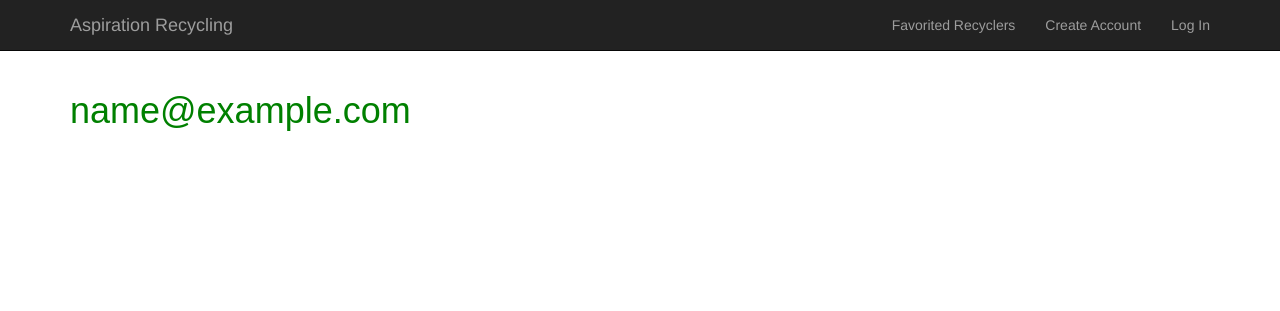
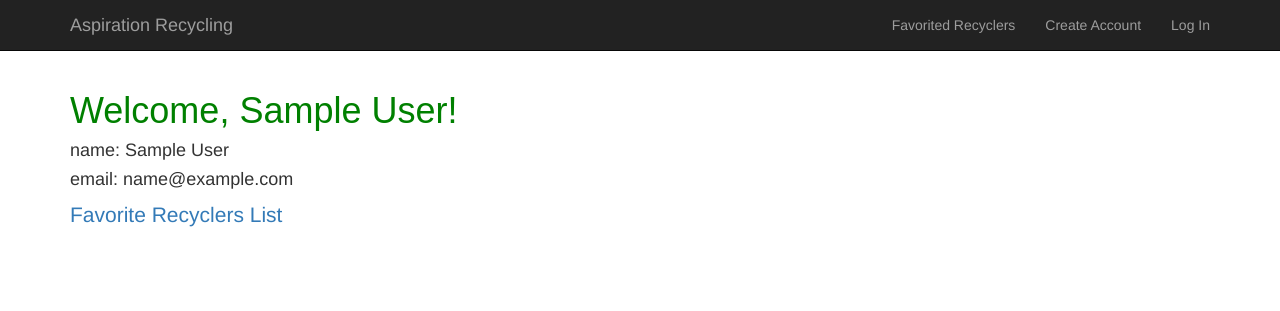
Before and after one commit to rosemondho/recycle-app, a Flask app: page /1 in a window 1280 px wide. Shown: the top 311 px of the page. Run offline with Flask 2, Linux system fonts and the light colour scheme; the visitor is signed in with stand-in values (Sample User, id 1); data comes from the database, SQL or seed files in the repository; some libraries are stand-ins or nearby versions.

Commit message:
Added login and logout and user functionality

```diff
--- a/materials.py
+++ b/materials.py
@@ -1,13 +1,14 @@
-import urllib
+from urllib.request import urlopen
 import os
 import simplejson
+
 
 API_KEY = os.environ['EARTH911_KEY']
 
 base_url = 'http://api.earth911.com/'
 
 def query(url):
-    text = urllib.urlopen(url).read()
+    text = urlopen(url).read()
     result = simplejson.loads(text)
     if 'error' in result:
         raise Exception(result['error'])
--- a/model.py
+++ b/model.py
@@ -13,10 +13,9 @@ class User(db.Model):
     user_id = db.Column(db.Integer,
                         autoincrement=True,
                         primary_key=True)
+    name = db.Column(db.String)
     email = db.Column(db.String, unique=True)
-    zip_code = db.Column(db.Integer)
     password = db.Column(db.String)
-    pet_num = db.Column(db.Integer)
 
 
     def __repr__(self):
@@ -29,14 +28,14 @@ class Recycler(db.Model):
     location_id = db.Column(db.Integer, autoincrement=True, primary_key=True)
     name = db.Column(db.String)
     address = db.Column(db.Text)
-    recycling_info = db.Column(db.String)
-    description = db.Column(db.String)
+    materials = db.Column(db.String)
+    distance = db.Column(db.Integer)
 
     def __repr__(self):
         return f'<Recycler location_id={self.location_id} name={self.name}>'
 
 class FavRecycler(db.Model):
-    """A movie rating."""
+    """A favorited Recycler."""
 
     __tablename__ = 'fav_recycler'
 
--- a/server.py
+++ b/server.py
@@ -31,9 +31,7 @@ app.jinja_env.undefined = StrictUndefined
 @app.route('/')
 def homepage():
     """View homepage"""
-    # search function makes a call to API
-    # receives data as JSON
-    # displays that data and the parts I want and the wait that you want
+
     return render_template('homepage.html')
 
 
@@ -87,14 +85,25 @@ def find_recycler_by_zip():
                             loc_details=loc_details)
 
 
+@app.route('/recycler/<location_id>')
+def show_recycler(location_id):
+    """Show details of a particular recycler"""
+    # interact with API to call more details
+    locdetails_url = f'http://api.earth911.com/earth911.getLocationDetails'
+    print("LOCATION ID: ", location_id)
+    payload = {'api_key': API_KEY,
+                'location_id[]': location_id}
+    response = requests.get(locdetails_url, params=payload)
+    loc_detail = response.json()
+    recycler = loc_detail['result'][location_id]
+    materials = recycler['materials']
+    print('Recycler:', recycler)
+    print('Accepted Materials:', materials)
 
-# Nearest Recyclers: Show all of them
-# Each title of recyclers make into a link
-# @app.route('/nearest_recyclers')
-# def nearest_recyclers(recyclers):
-#     """View nearest recyclers"""
-#     print("entered nearest_recyclers route")
-#     return render_template('nearest_recyclers.html', recyclers=recyclers)
+    return render_template('recycler_details.html',
+                           recycler=recycler,
+                           materials=materials,
+                           location_id=location_id)
 
 # make a dedicated route for handling to favorite a recycler
 # set it up like setting up details page
@@ -104,9 +113,9 @@ def find_recycler_by_zip():
 # /makefavorite
 # app.route: def favorites_page(): [actual favorited page]
 # submit form, get details from form, call crud, redirect location details
-@app.route("/add_to_favorites/<recycler_id>")
-def add_to_favorites(recycler_id):
-    """Add a melon to cart and redirect to shopping cart page.
+@app.route("/add_to_favorites/<location_id>")
+def add_to_favorites(location_id):
+    """Add a recycler to favorites and redirect to Favorites page.
 
     When a melon is added to the cart, redirect browser to the shopping cart
     page and display a confirmation message: 'Melon successfully added to
@@ -121,97 +130,61 @@ def add_to_favorites(recycler_id):
     # - flash a success message
     # - redirect the user to the cart page
     # add it to database to show user
-    session.setdefault("cart",{})
-    melon_id_count = session["cart"]    # {melon_id: count}
-    melon = melons.get_by_id(melon_id).common_name
-    flash(f"{melon} was successfully added to cart.")
-    melon_id_count[melon_id] = melon_id_count.get(melon_id, 0) + 1
-    print(melon_id_count)
-    return redirect("/cart")
 
-# @app.route('/makefavorite')
-# def make_favorite():
-#     """Show details of a particular recycler"""
 
-#     recycler = crud.get_recycler_by_id(recycler_id)
+    session.setdefault(session['Current User'],{})
+    fav_recycler = session["favorites"]    # {location_id : comments}
 
-#     return render_template('recycler_details.html', recyclers = recyclers)
+    # get name of recycler from API
+    locdetails_url = f'http://api.earth911.com/earth911.getLocationDetails'
+    payload = {'api_key': API_KEY,
+              'location_id[]': location_id}
+    response = requests.get(locdetails_url, params=payload)
+    loc_details = response.json()
+    print("Location Details: ", loc_details)
+    recycler_name = loc_details['result'][location_id]['description']
+
+    flash(f"{recycler_name} was successfully added to Favorites.")
+    return redirect("/favorites")
+
 
 @app.route("/favorites")
-def show_favorite_recyclers():
-    """Display content of shopping cart."""
+def show_favorite_recyclers(location_id):
+    """Display list of favorited recyclers."""
 
-    # TODO: Display the contents of the shopping cart.
+    fav_recyclers = session["favorites"]
+    fav_recycler_list = []
+    for recycler in fav_recyclers:
+        fav_recycler_list.append(location_id)
 
-    # The logic here will be something like:
-    #
-    # - get the cart dictionary from the session
-    # - create a list to hold melon objects and a variable to hold the total
-    #   cost of the order
-    # - loop over the cart dictionary, and for each melon id:
-    #    - get the corresponding Melon object
-    #    - compute the total cost for that type of melon
-    #    - add this to the order total
-    #    - add quantity and total cost as attributes on the Melon object
-    #    - add the Melon object to the list created above
-    # - pass the total order cost and the list of Melon objects to the template
-    #
-    # Make sure your function can also handle the case wherein no cart has
-    # been added to the session
-    fav_recycler = session["favorites"]
-    melon_list = []
-    cart_sum = 0
-    for melon_id in melon_id_count:
-        print("number of melons: " + str(melon_id_count[melon_id]))
-        melon_obj = melons.get_by_id(melon_id)
-        melon_obj.quantity = melon_id_count[melon_id]
-        print("quantity * price per melon: " + melon_obj.total())
-        total = melon_obj.total_cost
-        melon_list.append(melon_obj)
-        cart_sum = cart_sum + total
-
-    cart_sum = "${:.2f}".format(cart_sum)
-    print(melon_list[0].common_name)
-    print(cart_sum)
-    print(melon_list)
-    return render_template("cart.html",
-                            cart=melon_list,
-                            cart_sum=cart_sum,
-                            )
-
-@app.route('/recycler/<location_id>')
-def show_recycler(location_id):
-    """Show details of a particular recycler"""
-    # interact with API to call more details
-    # recycler = crud.get_recycler_by_id(location_id)
-
-    return render_template('recycler_details.html', recycler=recycler)
+    print(fav_recycler_list[0]['result'][location_id]['description'])
+    print(fav_recycler_list)
+    return render_template("favorites.html",
+                            favorites=fav_recycler_list)
 
 
 @app.route('/createaccount')
 def create_account():
     """Create account for a new user."""
-
-    #users = crud.get_users()
     return render_template('create_account.html')
-#    return render_template('create_account.html', users=users)
 
 
 @app.route('/createaccount', methods=['POST'])
 def register_user():
     """Create a new uesr."""
+    new_name = request.form.get('name')
     new_email = request.form.get('email')
     new_password = request.form.get('password')
 
      # if email exists, flash message to say you can't create an account
      # if it doens't, create new user flash message telling it created successfully
 
-    #user = crud.get_user_by_email(new_email)
+    user = crud.get_user_by_email(new_email)
 
     if user:
         flash("Can't create an account with that email. Try again.")
     else:
-        crud.create_user(new_email, new_password)
+        crud.create_user(new_name, new_email, new_password)
         flash('Account created. Please log in.')
 
     return redirect('/')
@@ -220,9 +193,7 @@ def register_user():
 def login():
     """Login page for a user."""
 
-    #users = crud.get_users()
     return render_template('login.html')
-#    return render_template('login.html', users=users)
 
 
 @app.route('/login', methods=['POST'])
@@ -230,21 +201,39 @@ def login_user():
     user_email = request.form.get('email')
     user_password = request.form.get('password')
 
-    #user_id = crud.user_id_if_match(password)
-    session['Current User'] = user_id
+    user_id = crud.user_id_if_match(user_email, user_password)
+    session.setdefault('Current User', user_id)
+    print('SESSION: ', session)
+    print('USER ID: ', user_id)
 
-    flash('Logged in!')
 
-    redirect('/<user_id')
+    if user_id:
+        flash('Logged in!')
+        return redirect(url_for('show_user', user_id=user_id))
+    else:
+        flash("Email or password incorrect. Try again.")
+        return redirect('/login')
 
 
 @app.route('/<user_id>')
 def show_user(user_id):
     """Show users info based on the specified user_id"""
+    print('ENTERED SHOW_USER FN')
+    print('Type: ', type(user_id))
+    user = crud.get_user_by_id(user_id)
+    print('GOT USER')
+    print(user)
 
-    user = crud.get_user_by_id(user_id)
+    return render_template('user_profile.html', user=user)
 
-    return render_template('user_profile.html', user = user)
+@app.route('/logout')
+def logout_user():
+    """Logs out user."""
+    if session['Current User']:
+        session.pop('Current User', None)
+        flash("Successfully logged out.")
+
+    return render_template('homepage.html')
 
 
 
--- a/templates/base.html
+++ b/templates/base.html
@@ -14,31 +14,40 @@
     <div class="container">
 
         <div class="navbar-header">
-            <!-- <img src="/static/img/ubermelon-logo.png"> -->
             <a class="navbar-brand" href="/">Aspiration Recycling</a>
         </div>
 
         <div class="navbar-collapse">
             <ul class="nav navbar-nav navbar-right">
                 <li>
-                    <a href="/recyclers">
-                        <!-- <img class="melon-cart"
-                             src="/static/img/watermelon.png"> -->
+                    <a href="/favorites">
                         Favorited Recyclers
                     </a>
                 </li>
                 <li>
                     <a href="/createaccount">
-                        <!-- <img class="melon-cart"
-                             src="/static/img/watermelon.png"> -->
                         Create Account
                     </a>
                 </li>
-                <li>
+                {% if 'Current User' in session %}
+                  <li>
+                    <a href="/{{ session['Current User'] }}">
+                      My Profile
+                    </a>
+                  </li>
+                  <li>
+                    <a href="/logout">
+                      Log Out
+                    </a>
+                  </li>
+                {% else %}
+                  <li>
                     <a href="/login">
-                        Log In
+                      Log In
                     </a>
-                </li>
+                  </li>
+                {% endif %}
+
             </ul>
         </div>
 
--- a/templates/create_account.html
+++ b/templates/create_account.html
@@ -4,6 +4,10 @@
 {% block body %}
 <h2>Create an Account</h2>
 <form action="/createaccount" method="POST">
+  <p>
+    Name <input type="text" name="name">
+  </p>
+
   <p>
     Email <input type="text" name="email">
   </p>
--- a/templates/user_profile.html
+++ b/templates/user_profile.html
@@ -1,7 +1,16 @@
 {% extends 'base.html' %}
 
-{% block title %}{{ user.email }}'s Page{% endblock %}
+{% block body %}
+<h1>Welcome, {{ user.name }}!</h1>
+<h4>name: {{ user.name }}</h4>
+<h4>email: {{ user.email }}</h4>
 
-{% block body %}
-<h1>{{ user.email }}</h1>
+<div class="container">
+    <div class="row">
+      <div class="col d-flex justify-content-center">
+        <a href="/favorites" class="lead backlink">
+          Favorite Recyclers List
+        </a>
+      </div>
+    </div>
 {% endblock %}
```
Also changed, not shown: crud.py (+9 -31 lines), templates/favorites.html (added, +30 -0 lines), templates/recycler_details.html (+38 -1 lines).
